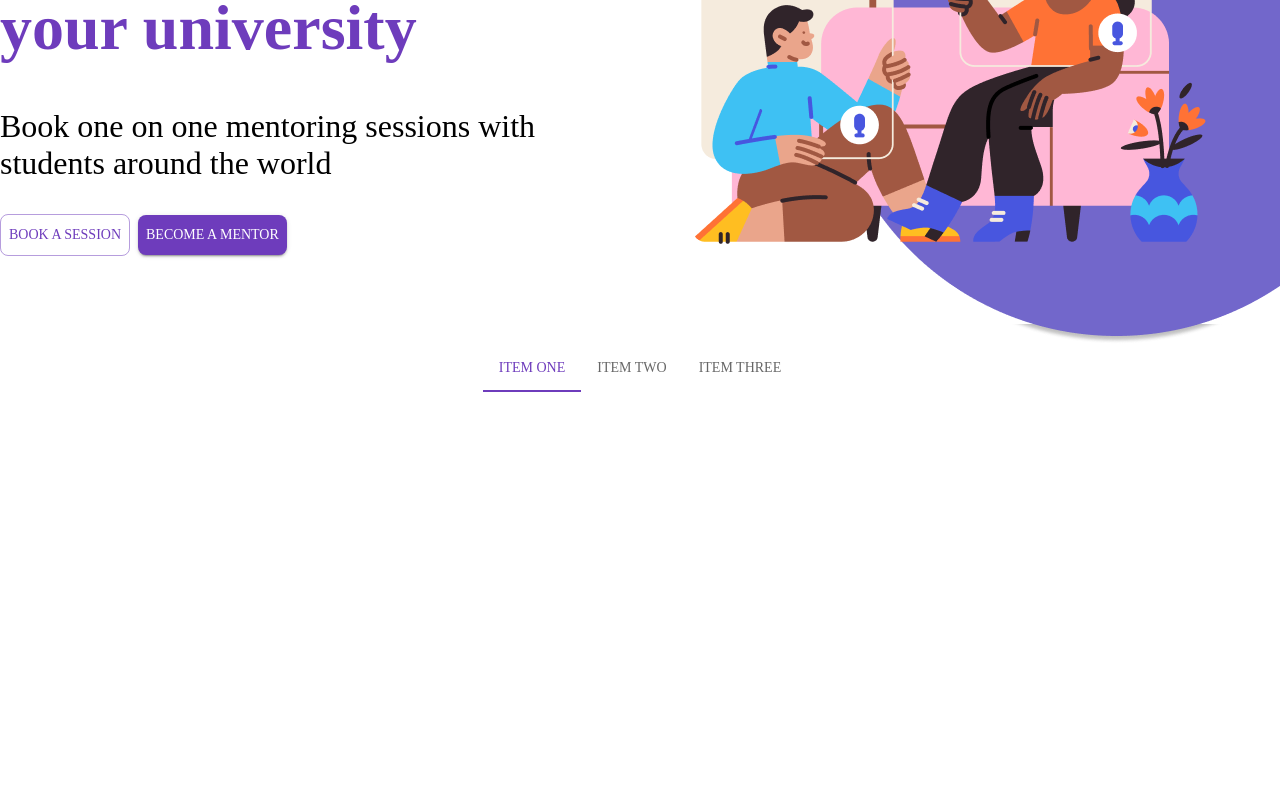
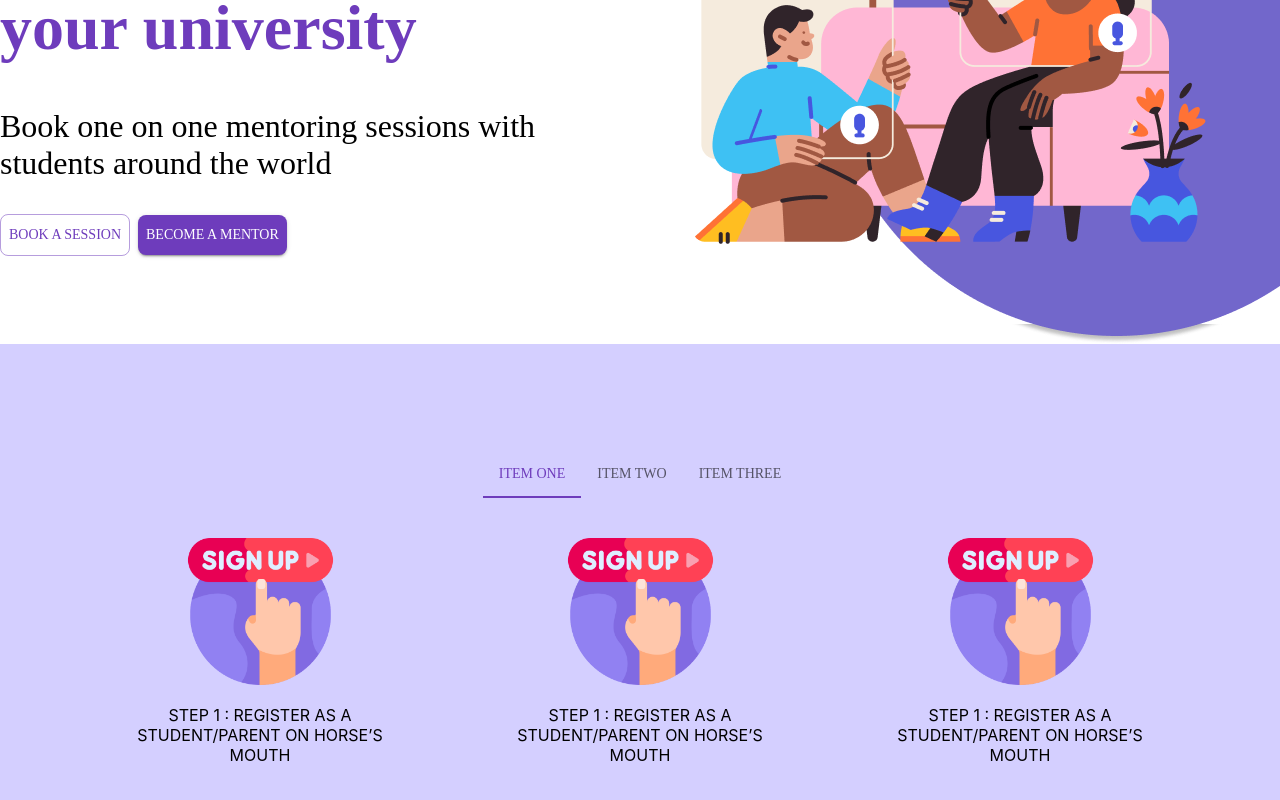
Before and after one commit to dipanshuhappy/hourse-mouth-landing-page, a React (Create React App) app: page / in a window 1280 px wide. Shown: the part 400-1200 px from the top of the page. Before the commit the page ends 800 px from the top, so only its background shows below. Built offline with nearby package versions, Linux system fonts and the light colour scheme.

Commit message:
tab session

```diff
--- a/src/components/InfoCard.tsx
+++ b/src/components/InfoCard.tsx
@@ -1,3 +1,4 @@
+import { width } from '@mui/system';
 import React from 'react';
 interface InfoCardInterface{
     src:string,
@@ -5,8 +6,17 @@ interface InfoCardInterface{
 }
 function InfoCard({src,text}:InfoCardInterface) {
     return (
-        <div>
-            <img src={src}/>
+        <div style={{
+            width:"300px",
+            height:"300px",
+            margin:"40px"
+        }}>
+            <img style={
+                {
+                    width:"147px",
+                    height:"147px"
+                }
+            } src={src}/>
             <p>{text}</p>
         </div>
     );
--- a/src/components/InfoForMentors.tsx
+++ b/src/components/InfoForMentors.tsx
@@ -1,5 +1,8 @@
 import React from 'react';
-
+interface InfoCardInterface{
+    src:string,
+    text:string
+}
 function InfoForMentors() {
     return (
         <div>
--- a/src/components/InfoForStudent.tsx
+++ b/src/components/InfoForStudent.tsx
@@ -1,10 +1,17 @@
 import { Box } from '@mui/material';
 import React from 'react';
-
+import InfoCard from './InfoCard';
+import signUpImage from "../assets/sign_up.png"
+interface InfoCardInterface{}
 function InfoForStudent() {
     return (
-        <Box>
-
+        <Box sx={{
+            display:"flex",
+            justifyContent:"center"
+        }}>
+            <InfoCard src={signUpImage} text="STEP 1 : REGISTER AS A STUDENT/PARENT ON HORSE’S MOUTH"/>
+            <InfoCard src={signUpImage} text="STEP 1 : REGISTER AS A STUDENT/PARENT ON HORSE’S MOUTH"/>
+            <InfoCard src={signUpImage} text="STEP 1 : REGISTER AS A STUDENT/PARENT ON HORSE’S MOUTH"/>
         </Box>
     );
 }
--- a/src/components/TabSession.tsx
+++ b/src/components/TabSession.tsx
@@ -11,7 +11,14 @@ function TabSession() {
         setValue(newValue)
     }
     return (
-        <Box>
+        <Box style={{
+          minHeight: "80vh",
+    backgroundColor:" rgb(212, 207, 255)",
+    display: "flex",
+    flexDirection: "column",
+    justifyContent: "center",
+    alignItems: "center"
+        }}>
         <Tabs value={value} onChange={toggleValue} centered>
             <Tab label="Item One" />
             <Tab label="Item Two" />
```
